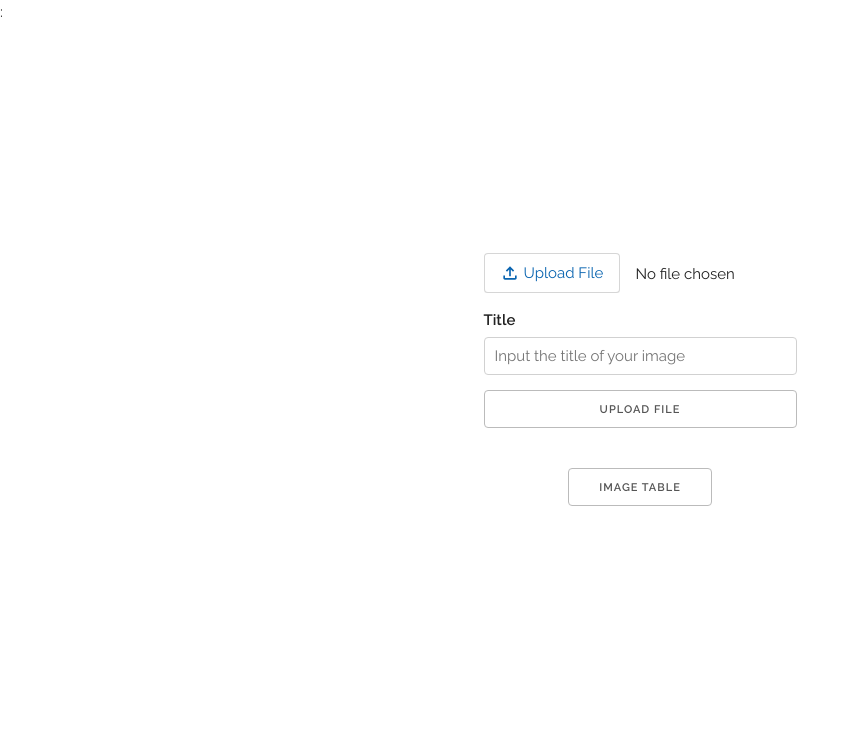
After one commit to 1Icedtea/uploadForm, a PHP site: page /index.php in a window 1280 px wide. The commit adds this page. Shown: the top 743 px of the page, without its empty margins (0-859 px from the left). Run offline with PHP 8.4, Linux system fonts and the light colour scheme; tables that the repository leaves empty or names only in its code hold one stand-in row (values such as "Sample post").

Commit message:
v1.0.1
minor UI tweaks

```diff
--- a/css/style.css
+++ b/css/style.css
@@ -1,18 +1,18 @@
-.container {
+  .container {
     display: flex;
     flex-direction: column;
     align-items: center;
     justify-content: center;
     height: 90vh;
-    border: dotted 1px black;
+    /* border: dotted 1px black; */
 }
 
-form {
+  form {
     display: flex;
     flex-direction: column;
 }
 
-input[type="file"]::file-selector-button {
+  input[type="file"]::file-selector-button {
     border-radius: 4px;
     padding: 0 16px;
     height: 40px;
@@ -24,7 +24,7 @@ input[type="file"]::file-selector-button {
     transition: background-color 200ms;
   }
 
-input[type="file"] {
+  input[type="file"] {
     height: 40px;
     position: relative;
   }
@@ -34,7 +34,7 @@ input[type="file"] {
     color: transparent;
   }
 
-input[type="file"]::before {
+  input[type="file"]::before {
     position: absolute;
     pointer-events: none;
     top: 10px;
--- a/imageTable.php
+++ b/imageTable.php
@@ -2,7 +2,7 @@
 <html lang="en">
 <head>
   <meta charset="utf-8">
-  <title>Image Table :)</title>
+  <title>Image Table</title>
   <meta name="description" content="">
   <meta name="author" content="">
   <meta name="viewport" content="width=device-width, initial-scale=1">
@@ -12,7 +12,7 @@
   –––––––––––––––––––––––––––––––––––––––––––––––––– -->
   <link rel="stylesheet" href="css/normalize.css">
   <link rel="stylesheet" href="css/skeleton.css">
-  <link rel="stylesheet" href="css/style.css">:
+  <link rel="stylesheet" href="css/style.css">
 
 </head>
 <body>
@@ -55,11 +55,11 @@
                  echo '</table';
             } else {
                 echo "<h1>No record</h1>";
-                echo "<a class='button' href='./index.html'>Home</a>";
             }
         }
     ?>
   </section>
+  <a href="./index.php" class="button" >Home</a>
 
 
 <!-- End Document
--- /dev/null
+++ b/index.php
@@ -0,0 +1,45 @@
+<!DOCTYPE html>
+<html lang="en">
+<head>
+  <meta charset="utf-8">
+  <title>Home</title>
+  <meta name="description" content="">
+  <meta name="author" content="">
+  <meta name="viewport" content="width=device-width, initial-scale=1">
+  <link href="//fonts.googleapis.com/css?family=Raleway:400,300,600" rel="stylesheet" type="text/css">
+
+  <!-- CSS
+  –––––––––––––––––––––––––––––––––––––––––––––––––– -->
+  <link rel="stylesheet" href="css/normalize.css">
+  <link rel="stylesheet" href="css/skeleton.css">
+  <link rel="stylesheet" href="css/style.css">:
+
+</head>
+<body>
+  <?php
+    include("connection.php");
+
+    $query = "SELECT * FROM `img_table`";
+   ?>
+  <!-- Primary Page Layout
+  –––––––––––––––––––––––––––––––––––––––––––––––––– -->
+  <section class="container">
+    <form action="uploadImage.php" method="POST" enctype="multipart/form-data">
+      <input type="file" name="toUploadImg" required />
+      <label for="imgTitle">Title</label>
+      <input type="text" name="imgTitle" placeholder="Input the title of your image"/>
+      <input type="submit" value="Upload File" name="submit" required />
+    </form>
+  <?php
+    if ($result = mysqli_query($con, $query)) {
+      if (mysqli_num_rows($result) > 0) {
+        echo '<a href="./imageTable.php" class="button" >Image Table</a>';
+      }
+    }
+   ?>
+  </section>
+
+<!-- End Document
+  –––––––––––––––––––––––––––––––––––––––––––––––––– -->
+</body>
+</html>
--- a/viewImage.php
+++ b/viewImage.php
@@ -35,7 +35,7 @@
     }
     ?>
     <div class="buttonContainer">
-        <a href="./index.html" class="button"> Home </a>
+        <a href="./index.php" class="button"> Home </a>
         <a href="./imageTable.php" class="button"> Image Table </a>
     </div>
   </section>
```
Also changed, not shown: uploadImage.php (+22 -10 lines), uploads/IMG_0513.JPG (added), uploads/IMG_0521.JPG (added).
